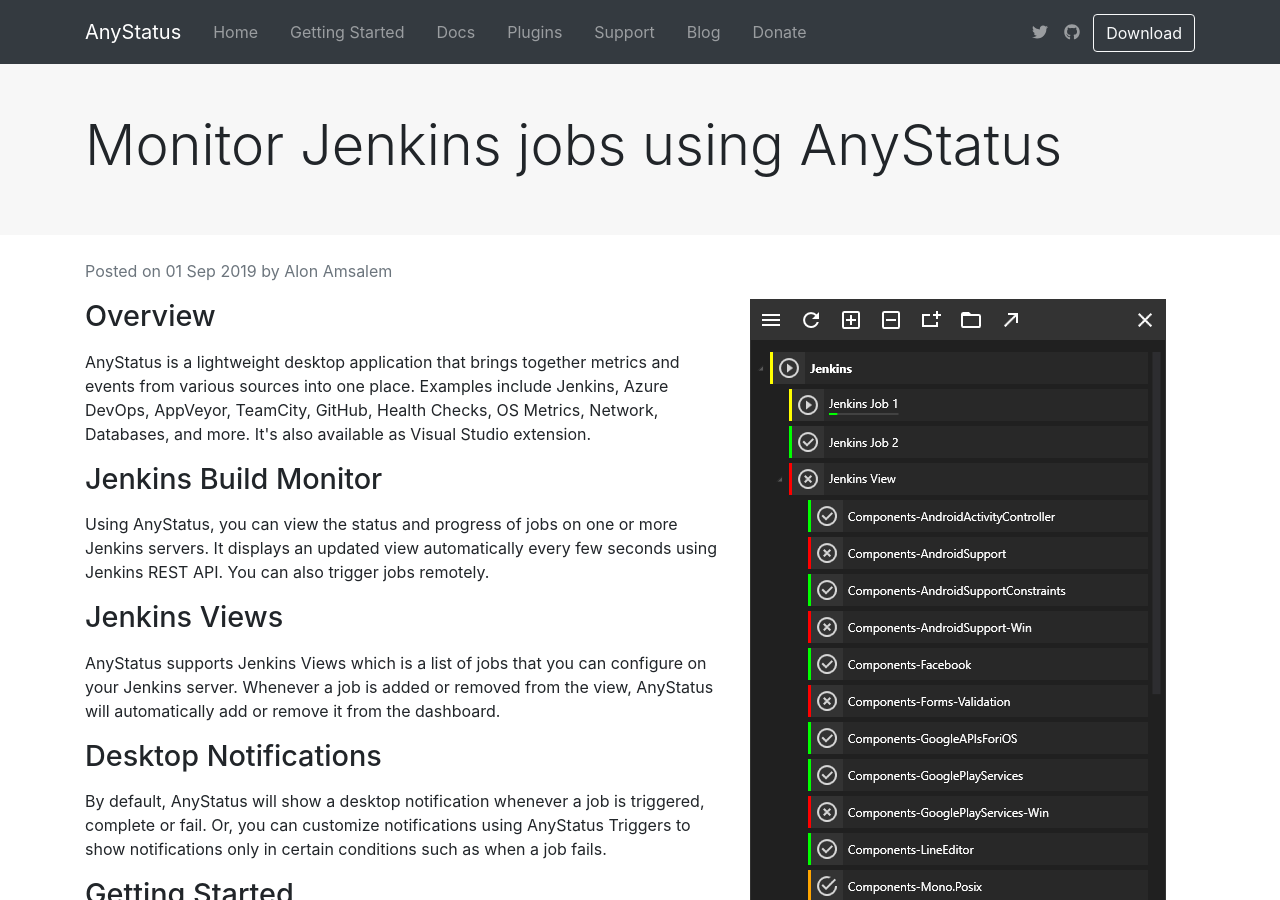
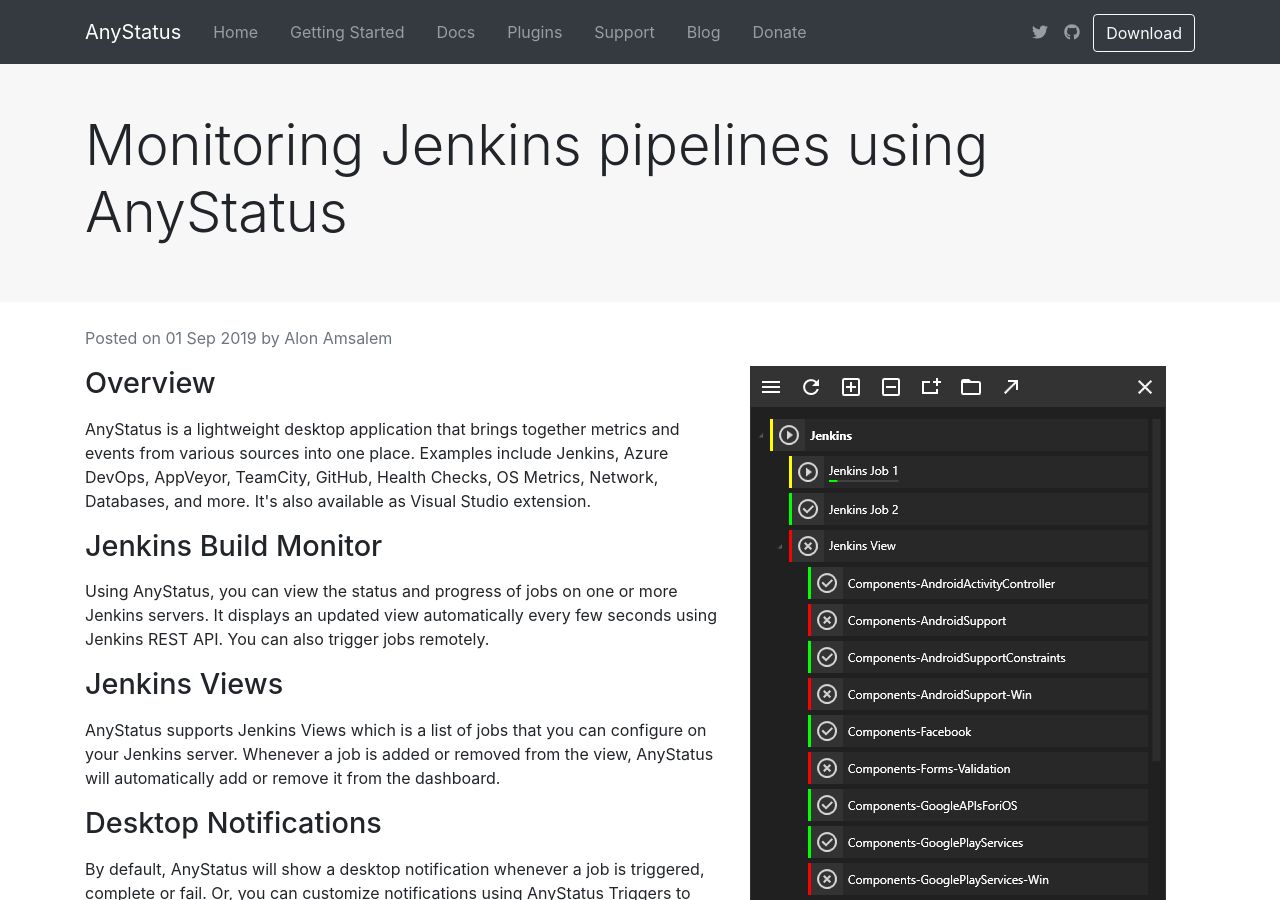
Before and after one commit to AnyStatus/anystatus.github.io, a Jekyll site: the page built from _posts/2019-09-01-jenkins-build-monitor.html, in a window 1280 px wide and 900 px high. Built offline with Jekyll 4.4.1, drawn with Linux system fonts in a browser that asks for light colours; comment, search, counter and statistics services are not loaded.

Commit message:
Mr Hyde was here …

```diff
--- a/_posts/2019-09-01-jenkins-build-monitor.html
+++ b/_posts/2019-09-01-jenkins-build-monitor.html
@@ -1,6 +1,6 @@
 ---
 layout: post
-title: Monitor Jenkins jobs using AnyStatus
+title: Monitoring Jenkins pipelines using AnyStatus
 date: 2019-09-01 10:00:00
 redirect_from: "/2017/04/22/jenkins-build-notifications.html"
 author: Alon Amsalem
```
